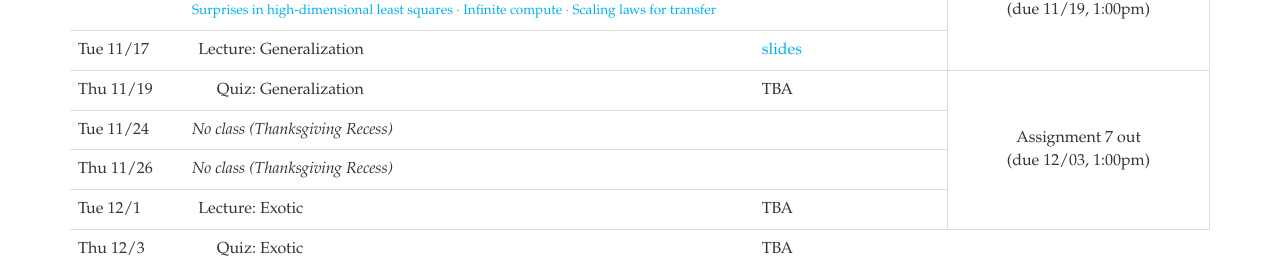
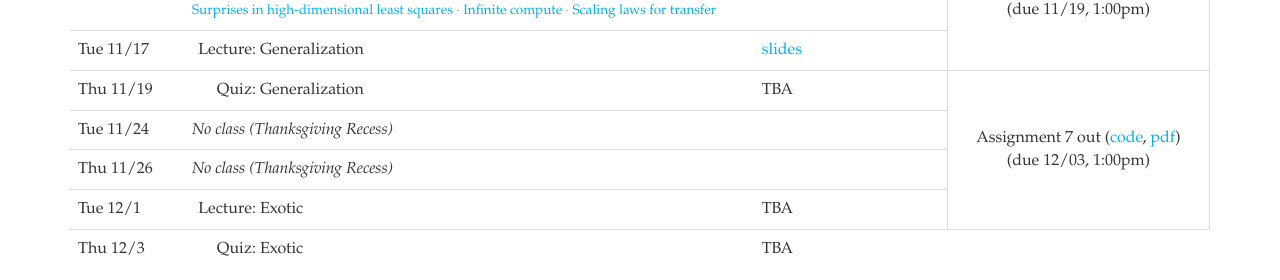
Before and after one commit to deep-learning-alchemy/deep-learning-alchemy.github.io, a plain HTML site: page index.html in a window 1280 px wide. Shown: the part 3927-4207 px from the top of the page. Drawn offline with nearby package versions, Linux system fonts and the light colour scheme.

Commit message:
Release Assignment 7 PDF and code link

```diff
--- a/index.html
+++ b/index.html
@@ -756,7 +756,7 @@ class Transformer(nn.Module):
             <td>Thu 11/19</td>
             <td><span class="schedule-label">Quiz</span>: Generalization</td>
             <td>TBA</td>
-            <td class="assignment-block" rowspan="4">Assignment 7 out<span class="assignment-due-break"><br /></span> (due 12/03, 1:00pm)</td>
+            <td class="assignment-block" rowspan="4">Assignment 7 out (<a href="https://github.com/deep-learning-alchemy/rl-alchemy">code</a>, <a href="assets/assignments/a7_exotic_rl.pdf">pdf</a>)<span class="assignment-due-break"><br /></span> (due 12/03, 1:00pm)</td>
           </tr>
           <tr>
             <td>Tue 11/24</td>
```
Also changed, not shown: 1 other file.
